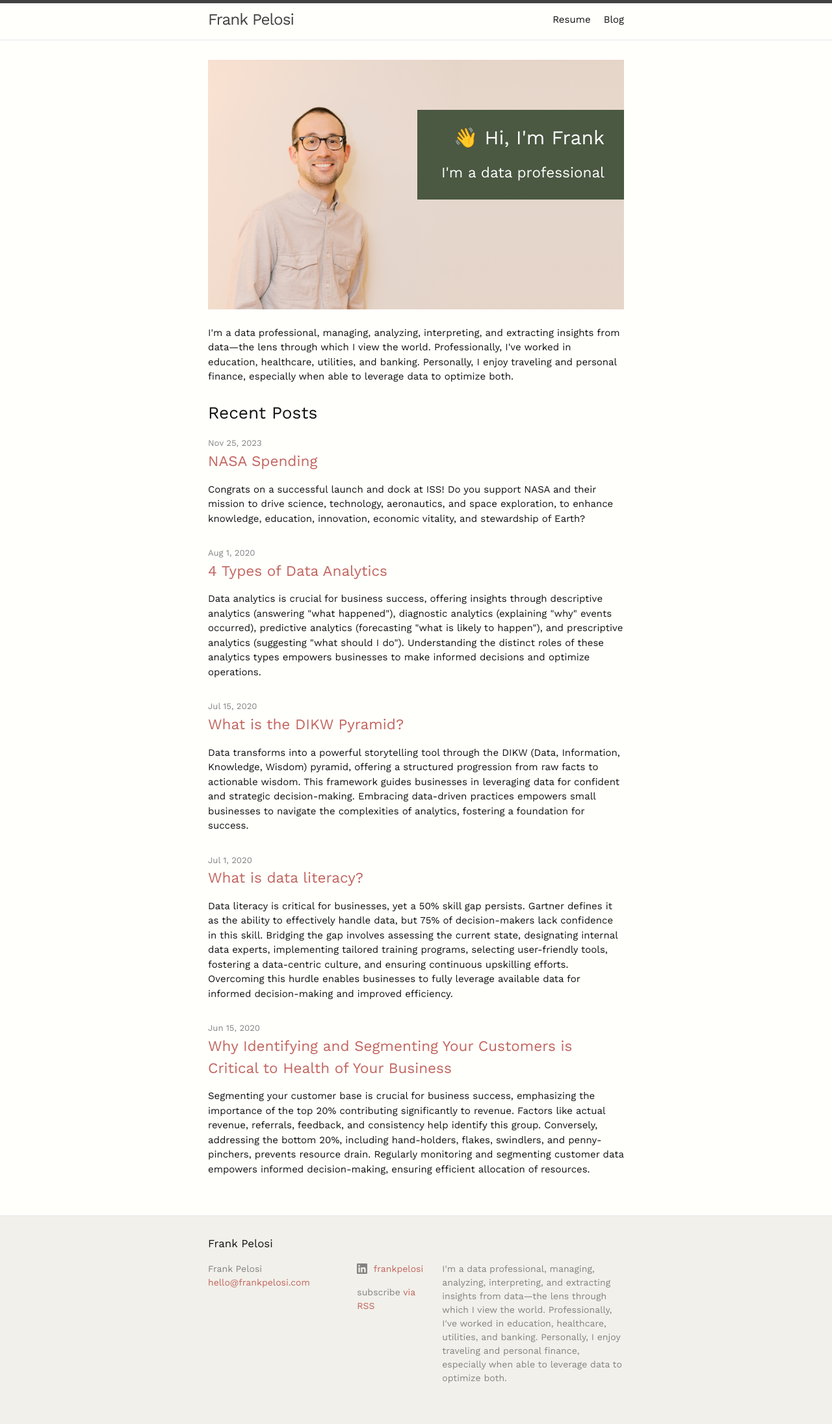
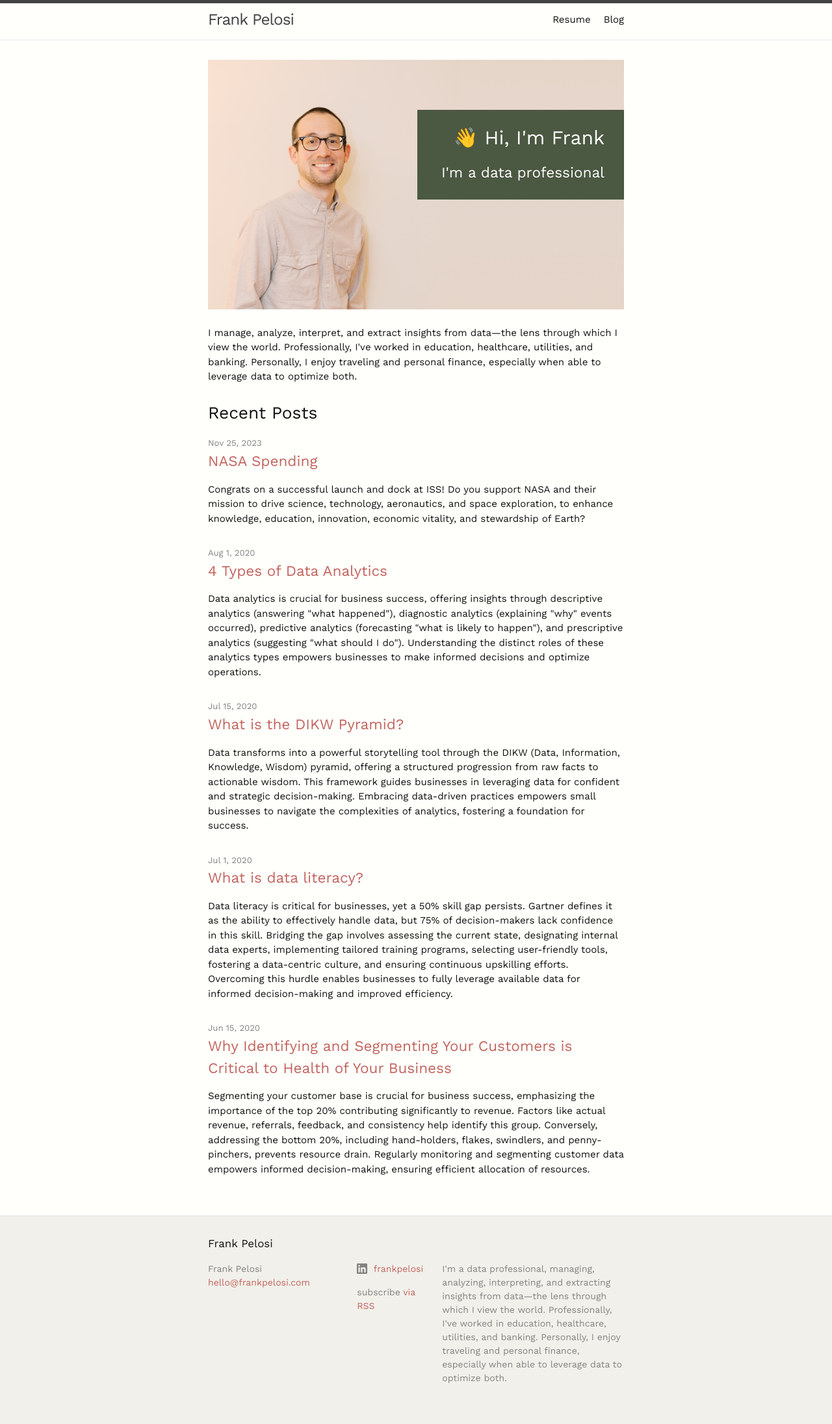
Before and after one commit to fpelosi/portfolio, a Jekyll site: the page built from index.md, in a window 1280 px wide. Shown: the whole page at 65% size. Built offline with Jekyll 4.4.1, drawn with Linux system fonts in a browser that asks for light colours; emoji names are drawn with the system emoji font.

Commit message:
Update to nav bar

```diff
--- a/_sass/minima/_layout.scss
+++ b/_sass/minima/_layout.scss
@@ -5,7 +5,7 @@
   border-top: 5px solid $grey-color-dark;
   border-bottom: 1px solid $grey-color-light;
   min-height: calc($spacing-unit * 1.865);
-
+  z-index: 1000;
   // Positioning context for the mobile navigation icon
   position: relative;
 }
@@ -30,6 +30,7 @@
 
   .nav-trigger {
       display: none;
+      z-index: 1001;
   }
 
   .menu-icon {
--- a/index.md
+++ b/index.md
@@ -3,5 +3,5 @@
 ---
 {% include profile.html %}
 <div style="padding: 25px 0 25px 0">
-I'm a data professional, managing, analyzing, interpreting, and extracting insights from data—the lens through which I view the world. Professionally, I've worked in education, healthcare, utilities, and banking. Personally, I enjoy traveling and personal finance, especially when able to leverage data to optimize both.
+I manage, analyze, interpret, and extract insights from data—the lens through which I view the world. Professionally, I've worked in education, healthcare, utilities, and banking. Personally, I enjoy traveling and personal finance, especially when able to leverage data to optimize both.
 </div>
```
